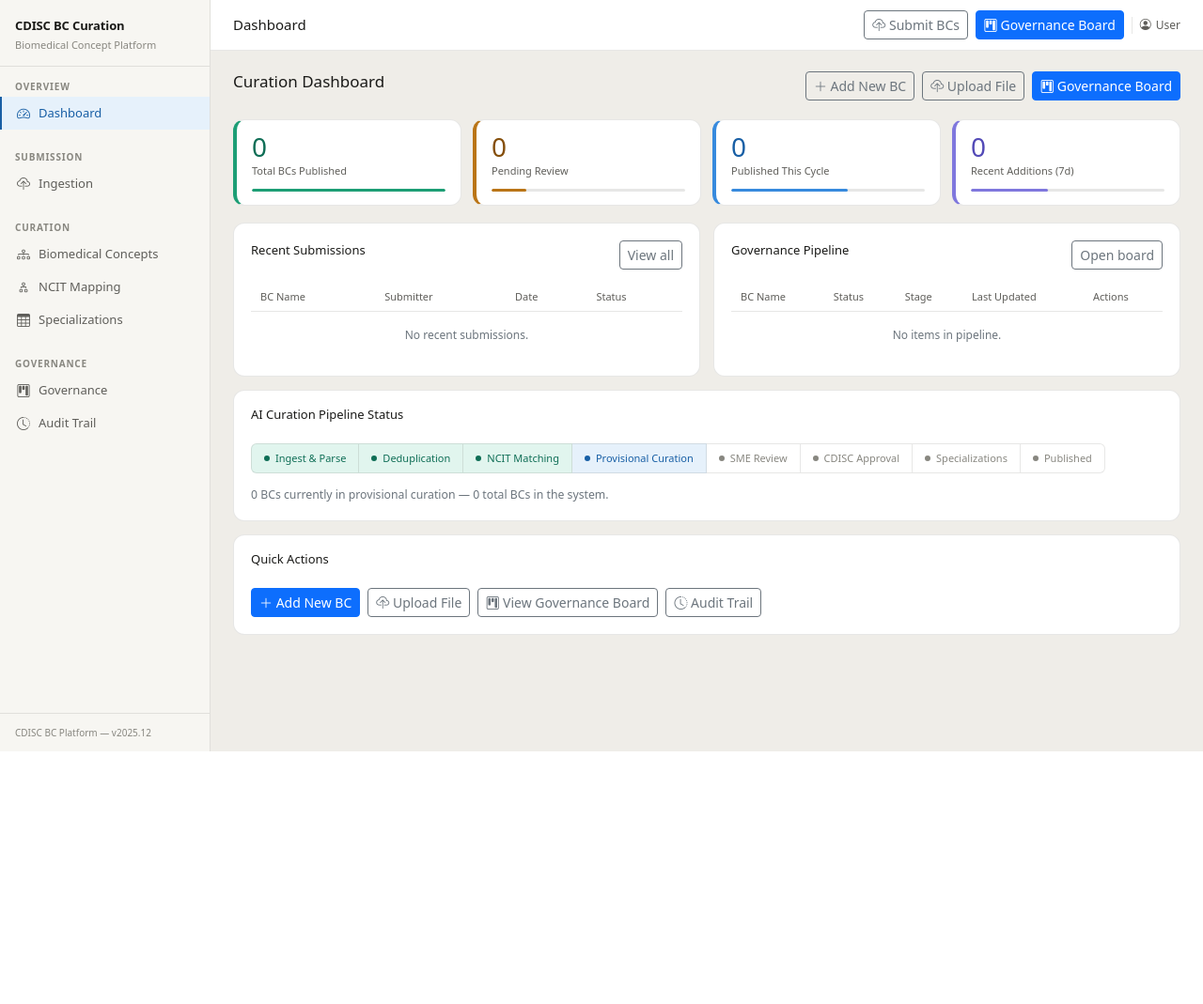
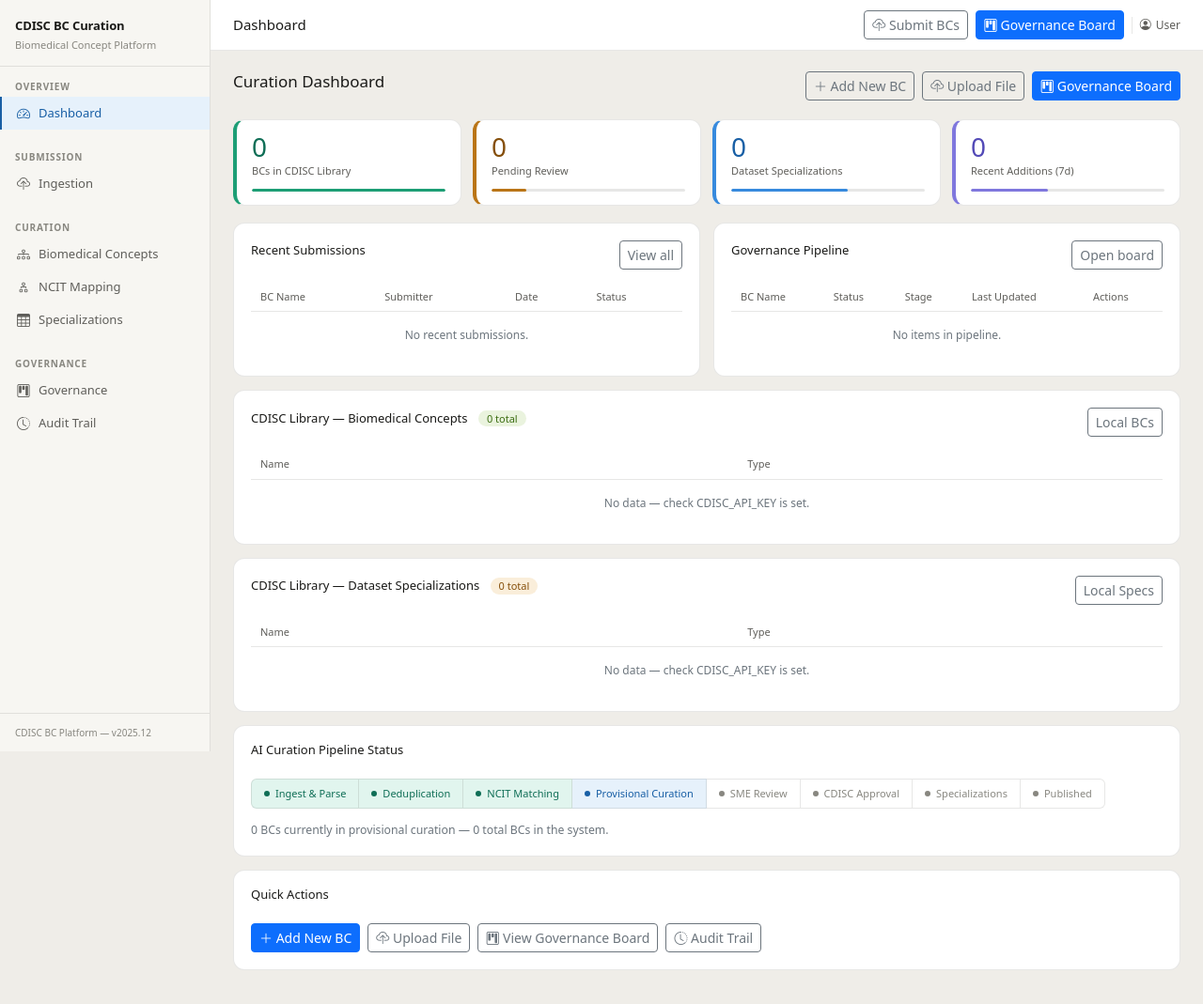
Before and after one commit to pendingintent/cdisc-concept-curation, a Flask app: page / in a window 1280 px wide. Shown: the whole page at 94% size. Before the commit the page ends 800 px from the top, so only its background shows below. Run offline with Flask 3, Linux system fonts and the light colour scheme.

Commit message:
Dashboard: Live CDISC Library API integration for BC and specialization counts
- Fixed variable name mismatches in routes/dashboard.py causing empty dashboard tables
- Added DatasetSpecialization query to dashboard route
- Fixed cdisc_api.py BC parsing to correctly read _links.biomedicalConcepts array
- Added get_dataset_specializations() using correct MDR endpoint
- Added 5-minute in-memory cache to avoid redundant API calls
- Fixed check_duplicate() to use title field from link objects
- Added live BC and Dataset Specialization panels to dashboard (first 50 of ~1127/~1123)
- KPI cards now show live counts from CDISC Library API
- Updated README-PROGRESS.md with 2026-03-30 changelog
- Added extensions.py to resolve circular imports
- Replaced cookie session with DB-backed IngestionRecord model
- Fixed XLSX DEC sub-row grouping in ingestion parser
- Fixed 405 upload error (incorrect form action URL)

🤖 Generated with Claude Code (https://claude.com/claude-code)

Co-Authored-By: Claude <noreply@anthropic.com>

```diff
--- a/routes/dashboard.py
+++ b/routes/dashboard.py
@@ -1,37 +1,61 @@
+from datetime import datetime, timedelta
 from flask import Blueprint, render_template
 from models.bc import BiomedicalConcept
+from models.specialization import DatasetSpecialization
 from models.audit import AuditLog
+from services.cdisc_api import CDISCApiClient
 
 bp = Blueprint('dashboard', __name__)
 
 
 @bp.route('/')
 def index():
-    total_bcs = BiomedicalConcept.query.count()
-    pending = BiomedicalConcept.query.filter(
+    # --- CDISC Library API data ---
+    client = CDISCApiClient()
+    api_bcs = client.get_biomedical_concepts()
+    api_specs = client.get_dataset_specializations()
+
+    api_bc_count = (
+        len(api_bcs) if api_bcs and 'error' not in api_bcs[0] else 0
+    )
+    api_spec_count = (
+        len(api_specs) if api_specs and 'error' not in api_specs[0] else 0
+    )
+
+    # --- Local DB stats ---
+    local_pending = BiomedicalConcept.query.filter(
         BiomedicalConcept.status.in_(['provisional', 'sme_review', 'cdisc_approval'])
     ).count()
-    published = BiomedicalConcept.query.filter_by(status='published').count()
-    recent = BiomedicalConcept.query.order_by(BiomedicalConcept.created_at.desc()).limit(10).all()
-    recent_audits = AuditLog.query.order_by(AuditLog.timestamp.desc()).limit(10).all()
-    pipeline = BiomedicalConcept.query.filter(
-        BiomedicalConcept.status != 'published'
-    ).order_by(BiomedicalConcept.updated_at.desc()).limit(10).all()
-    from datetime import datetime, timedelta
     recent_additions = BiomedicalConcept.query.filter(
         BiomedicalConcept.created_at >= datetime.utcnow() - timedelta(days=30)
     ).count()
+
+    governance_items = (
+        BiomedicalConcept.query
+        .filter(BiomedicalConcept.status != 'published')
+        .order_by(BiomedicalConcept.updated_at.desc())
+        .limit(10).all()
+    )
+    recent_audits = AuditLog.query.order_by(AuditLog.timestamp.desc()).limit(10).all()
+
     stats = {
-        'total_bcs': total_bcs,
-        'pending_review': pending,
-        'published': published,
+        'total_bcs': api_bc_count,
+        'total_specializations': api_spec_count,
+        'pending_review': local_pending,
         'recent_additions': recent_additions,
     }
+
     return render_template(
         'dashboard.html',
         stats=stats,
-        recent_bcs=recent,
+        api_bcs=api_bcs[:50],
+        api_specs=api_specs[:50],
+        api_bc_count=api_bc_count,
+        api_spec_count=api_spec_count,
+        recent_submissions=BiomedicalConcept.query.order_by(
+            BiomedicalConcept.created_at.desc()
+        ).limit(10).all(),
+        governance_items=governance_items,
         recent_audits=recent_audits,
-        pipeline=pipeline,
         page_title='Dashboard',
     )
--- a/services/cdisc_api.py
+++ b/services/cdisc_api.py
@@ -1,6 +1,20 @@
 import os
+import time
 import requests
 from flask import current_app
+
+# Simple in-memory cache: {key: (timestamp, data)}
+_cache = {}
+_CACHE_TTL = 300  # 5 minutes
+
+
+def _cached(key, fn):
+    now = time.time()
+    if key in _cache and now - _cache[key][0] < _CACHE_TTL:
+        return _cache[key][1]
+    data = fn()
+    _cache[key] = (now, data)
+    return data
 
 
 class CDISCApiClient:
@@ -18,39 +32,53 @@ class CDISCApiClient:
 
     def _get(self, path, params=None):
         url = f"{self.base_url}{path}"
-        response = requests.get(url, headers=self.headers, params=params, timeout=15)
+        response = requests.get(url, headers=self.headers, params=params, timeout=30)
         response.raise_for_status()
         return response.json()
 
-    def get_biomedical_concepts(self, page=0, size=50):
-        """List BCs from the CDISC Library."""
+    def get_biomedical_concepts(self):
+        """
+        List all BCs from the CDISC Library.
+        Returns list of {href, title, type} link objects (~1127 items).
+        Response shape: {name, label, _links: {biomedicalConcepts: [{href, title, type}]}}
+        """
+        def _fetch():
+            try:
+                data = self._get('/mdr/bc/biomedicalconcepts')
+                return data.get('_links', {}).get('biomedicalConcepts', [])
+            except Exception as e:
+                return [{'error': str(e)}]
+        return _cached('biomedical_concepts', _fetch)
+
+    def get_bc(self, concept_id):
+        """Fetch a single BC by conceptId."""
         try:
-            return self._get('/mdr/bc/biomedicalconcepts', params={'page': page, 'size': size})
-        except Exception as e:
-            return {'error': str(e), 'items': []}
-
-    def get_bc(self, bc_id):
-        """Fetch a single BC by ID."""
-        try:
-            return self._get(f'/mdr/bc/biomedicalconcepts/{bc_id}')
+            return self._get(f'/mdr/bc/biomedicalconcepts/{concept_id}')
         except Exception as e:
             return {'error': str(e)}
 
-    def search_bcs(self, query, page=0, size=20):
-        """Search BCs by name."""
-        try:
-            return self._get('/mdr/bc/biomedicalconcepts', params={'q': query, 'page': page, 'size': size})
-        except Exception as e:
-            return {'error': str(e), 'items': []}
+    def get_dataset_specializations(self):
+        """
+        List all dataset specializations from the CDISC Library.
+        Returns list of {href, title, type} link objects (~1123 items).
+        Response shape: {name, label, _links: {datasetSpecializations: {sdtm: [{href, title, type}]}}}
+        """
+        def _fetch():
+            try:
+                data = self._get('/mdr/specializations/datasetspecializations')
+                sdtm = data.get('_links', {}).get('datasetSpecializations', {}).get('sdtm', [])
+                return sdtm
+            except Exception as e:
+                return [{'error': str(e)}]
+        return _cached('dataset_specializations', _fetch)
 
     def check_duplicate(self, short_name):
         """Check if a BC with this short_name already exists in the library."""
         try:
-            results = self._get('/mdr/bc/biomedicalconcepts', params={'q': short_name, 'size': 10})
-            items = results.get('items', [])
+            bcs = self.get_biomedical_concepts()
             return any(
-                item.get('shortName', '').lower() == short_name.lower()
-                for item in items
+                bc.get('title', '').lower() == short_name.lower()
+                for bc in bcs
             )
         except Exception:
             return False
--- a/static/css/custom.css
+++ b/static/css/custom.css
@@ -151,6 +151,7 @@ code, .mono {
   border-left: 2px solid transparent;
   text-decoration: none;
   transition: all 0.12s;
+  -webkit-user-select: none; /* Safari 3+ and Safari on iOS 3+ */
   user-select: none;
 }
 
--- a/templates/dashboard.html
+++ b/templates/dashboard.html
@@ -24,7 +24,7 @@
 
   <div class="metric-card metric-card-green" role="listitem">
     <div class="metric-val metric-val-green">{{ stats.total_bcs | default('—') }}</div>
-    <div class="metric-lbl">Total BCs Published</div>
+    <div class="metric-lbl">BCs in CDISC Library</div>
     <div class="metric-progress">
       <div class="metric-progress-fill" style="width: 100%; background: var(--teal400);" role="presentation"></div>
     </div>
@@ -39,8 +39,8 @@
   </div>
 
   <div class="metric-card metric-card-blue" role="listitem">
-    <div class="metric-val metric-val-blue">{{ stats.published | default('—') }}</div>
-    <div class="metric-lbl">Published This Cycle</div>
+    <div class="metric-val metric-val-blue">{{ stats.total_specializations | default('—') }}</div>
+    <div class="metric-lbl">Dataset Specializations</div>
     <div class="metric-progress">
       <div class="metric-progress-fill" style="width: 60%; background: var(--blue400);" role="presentation"></div>
     </div>
@@ -157,6 +157,78 @@
 
 </div>
 
+<!-- CDISC Library BCs -->
+<div class="bc-card">
+  <div class="bc-card-header">
+    <h2 class="bc-card-title">
+      CDISC Library — Biomedical Concepts
+      <span class="bc-badge bc-badge-published ms-2">{{ api_bc_count }} total</span>
+    </h2>
+    <a href="{{ url_for('bc.index') }}" class="btn btn-sm btn-outline-secondary">Local BCs</a>
+  </div>
+  <table class="bc-table" aria-label="CDISC Library biomedical concepts">
+    <thead>
+      <tr>
+        <th scope="col">Name</th>
+        <th scope="col">Type</th>
+      </tr>
+    </thead>
+    <tbody>
+      {% for bc in api_bcs if 'error' not in bc %}
+        <tr>
+          <td class="fw-medium">{{ bc.title }}</td>
+          <td><span class="text-secondary small">{{ bc.type | default('—') }}</span></td>
+        </tr>
+      {% else %}
+        <tr>
+          <td colspan="2" class="text-center text-secondary py-3">
+            No data — check CDISC_API_KEY is set.
+          </td>
+        </tr>
+      {% endfor %}
+    </tbody>
+  </table>
+  {% if api_bc_count > 50 %}
+  <p class="small text-secondary mt-2 mb-0">Showing 50 of {{ api_bc_count }} BCs.</p>
+  {% endif %}
+</div>
+
+<!-- CDISC Library Dataset Specializations -->
+<div class="bc-card">
+  <div class="bc-card-header">
+    <h2 class="bc-card-title">
+      CDISC Library — Dataset Specializations
+      <span class="bc-badge bc-badge-provisional ms-2">{{ api_spec_count }} total</span>
+    </h2>
+    <a href="{{ url_for('specializations.index') }}" class="btn btn-sm btn-outline-secondary">Local Specs</a>
+  </div>
+  <table class="bc-table" aria-label="CDISC Library dataset specializations">
+    <thead>
+      <tr>
+        <th scope="col">Name</th>
+        <th scope="col">Type</th>
+      </tr>
+    </thead>
+    <tbody>
+      {% for spec in api_specs if 'error' not in spec %}
+        <tr>
+          <td class="fw-medium">{{ spec.title }}</td>
+          <td><span class="text-secondary small">{{ spec.type | default('—') }}</span></td>
+        </tr>
+      {% else %}
+        <tr>
+          <td colspan="2" class="text-center text-secondary py-3">
+            No data — check CDISC_API_KEY is set.
+          </td>
+        </tr>
+      {% endfor %}
+    </tbody>
+  </table>
+  {% if api_spec_count > 50 %}
+  <p class="small text-secondary mt-2 mb-0">Showing 50 of {{ api_spec_count }} specializations.</p>
+  {% endif %}
+</div>
+
 <!-- AI curation pipeline status -->
 <div class="bc-card">
   <div class="bc-card-header">
```
Also changed, not shown: README-PROGRESS.md.
